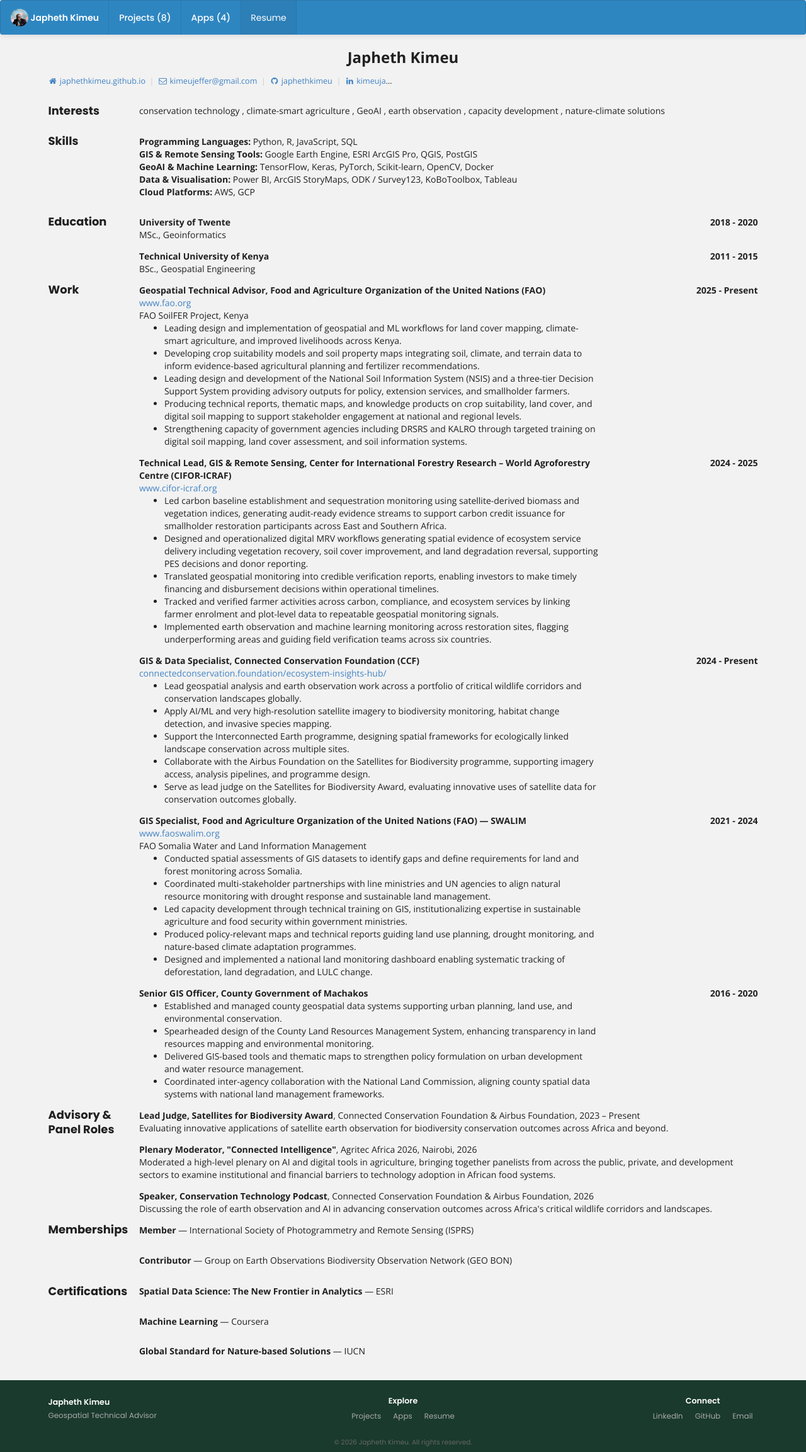
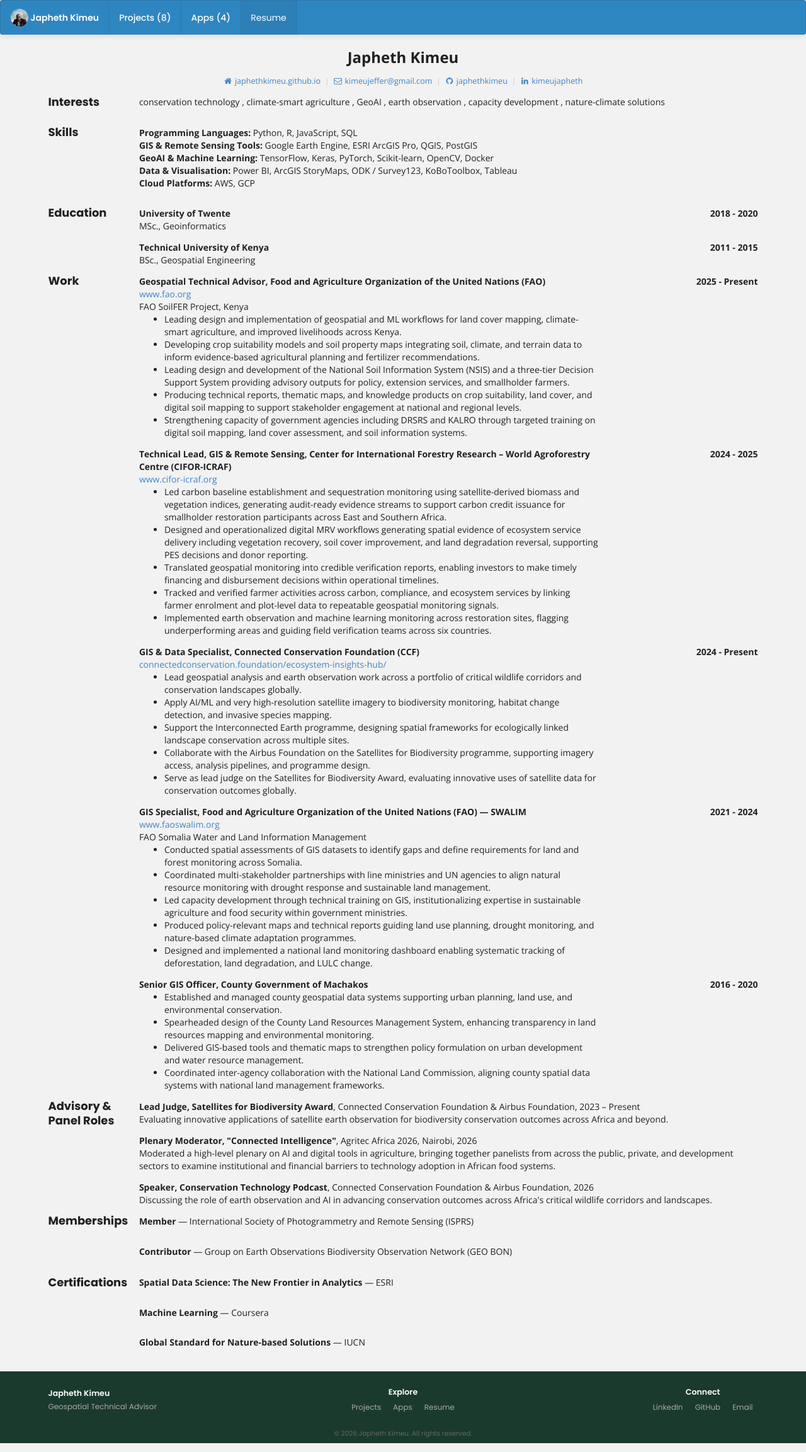
Before and after one commit to japhethkimeu/japhethkimeu.github.io, a Jekyll site: the page built from bio/index.html, in a window 1280 px wide. Shown: the whole page at 63% size. Built offline with Jekyll 4.4.1, drawn with Linux system fonts in a browser that asks for light colours.

Commit message:
Centre contact links in bio header

```diff
--- a/_includes/theme-bio-builtin-1.html
+++ b/_includes/theme-bio-builtin-1.html
@@ -1,16 +1,13 @@
-<div style="margin-top: 10px; " class="ui stackable grid container">
+<div style="margin-top: 10px;" class="ui stackable grid container">
 
   <div class="sixteen wide column no-bottom">
     <h2 class="ui center aligned header no-bottom">{{ site.data.bio.basics.name }}</h2>
   </div>
 
-  <div class="eight wide left aligned column">
+  <div class="sixteen wide center aligned column no-bottom">
     {% include bio-network-links.html %}
   </div>
 
-  <div class="eight wide right aligned column">
-    {% include bio-address.html %}
-  </div>
 </div>
 
 <div style="margin-bottom: 20px" class="ui stackable grid container">
```
